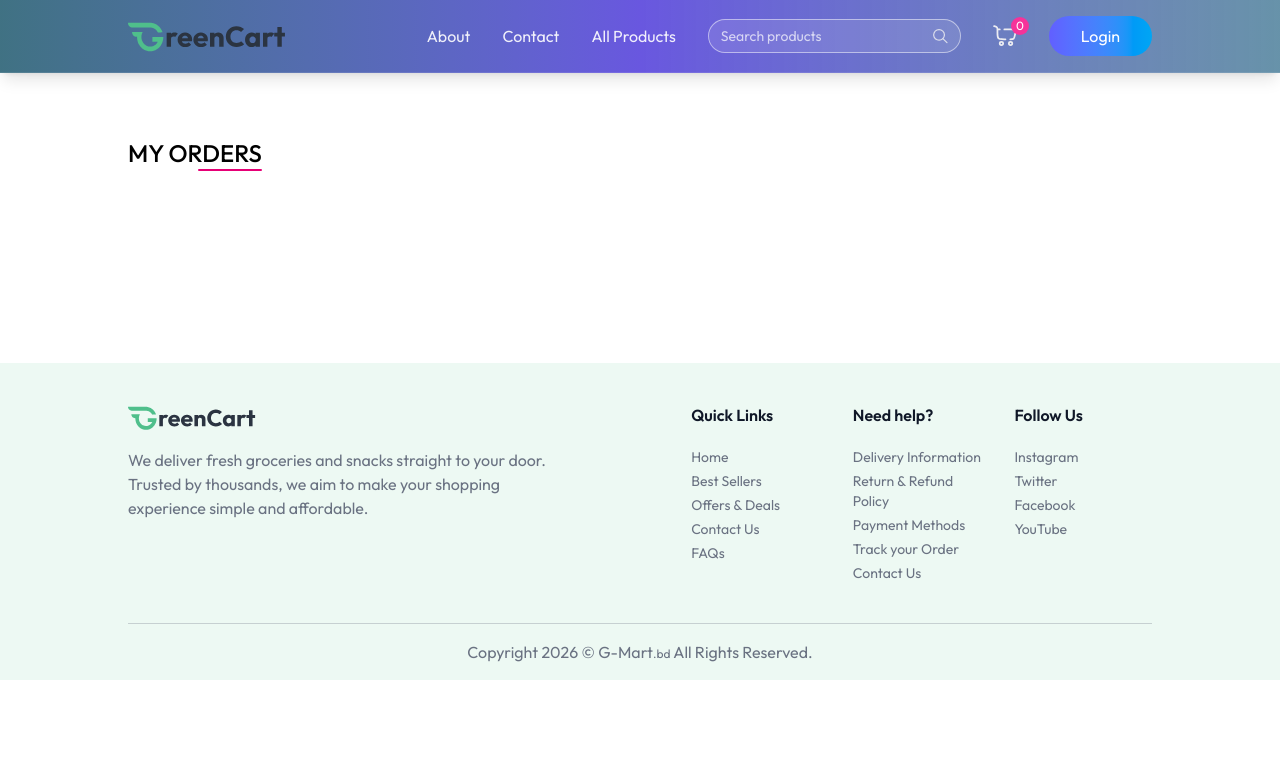
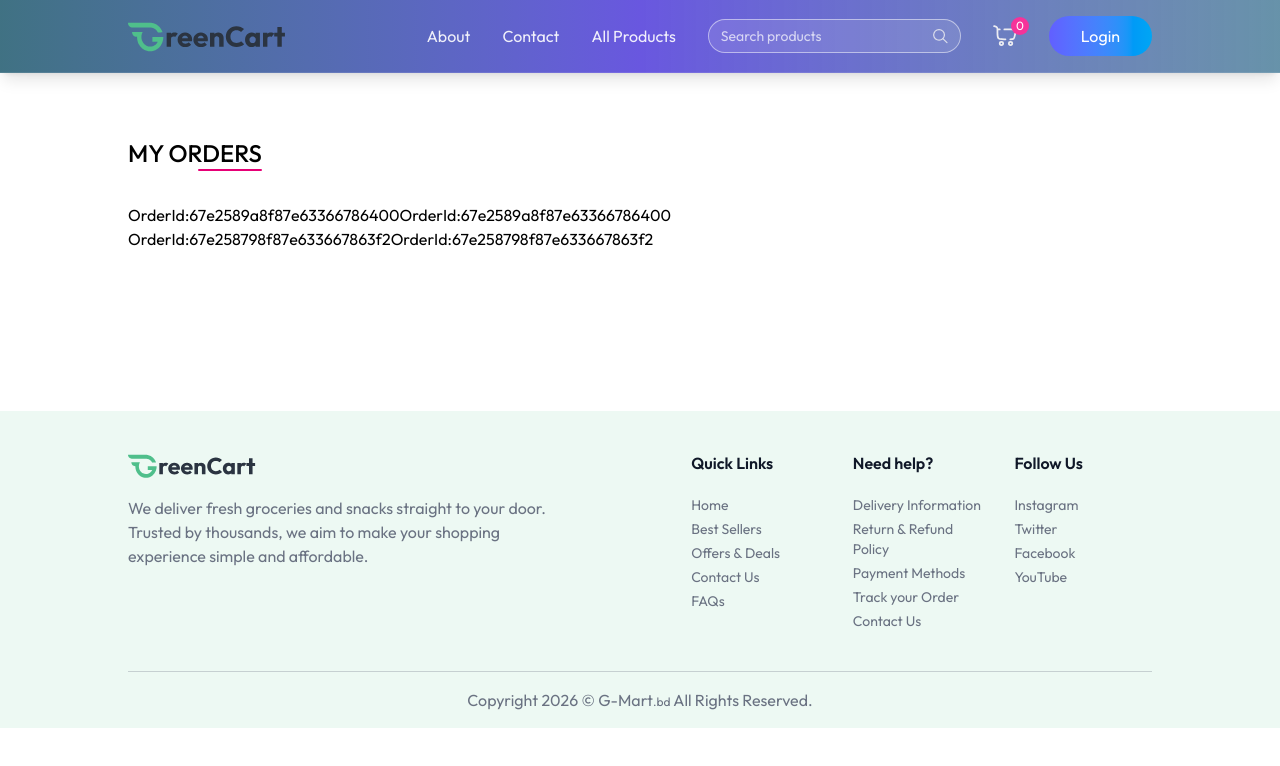
Before and after one commit to Amitkumersarkar/GMartBD-Ecommerce-Website, a React (Vite) app: page /myOrders in a window 1280 px wide. Shown: the top 766 px of the page. Built offline with nearby package versions, Linux system fonts and the light colour scheme.

Commit message:
fetch dummy orders and show it

```diff
--- a/src/pages/MyOrders/MyOrders.jsx
+++ b/src/pages/MyOrders/MyOrders.jsx
@@ -1,4 +1,4 @@
-import React, { useState } from 'react';
+import React, { useEffect, useState } from 'react';
 import { useAuthContext } from '../../context/AuthContext';
 import { dummyOrders } from '../../assets/assets';
 
@@ -10,15 +10,24 @@ const MyOrders = () => {
         setMyOrders(dummyOrders);
     }
 
-
+    useEffect(() => {
+        fetchMyOrders()
+    }, [])
 
     return (
         <div className='mt-16 pb-16'>
             <div className="flex flex-col items-end w-max mb-8">
                 <p className="text-2xl font-medium uppercase">My Orders</p>
                 <div className='w-16 h-0.5 bg-pink-600 rounded-full'></div>
-
             </div>
+            {myOrders.map((order, index) => (
+                <div className="">
+                    <p className="">
+                        <span>OrderId:{order._id}</span>
+                        <span>OrderId:{order._id}</span>
+                    </p>
+                </div>
+            ))}
         </div>
     );
 };
```
